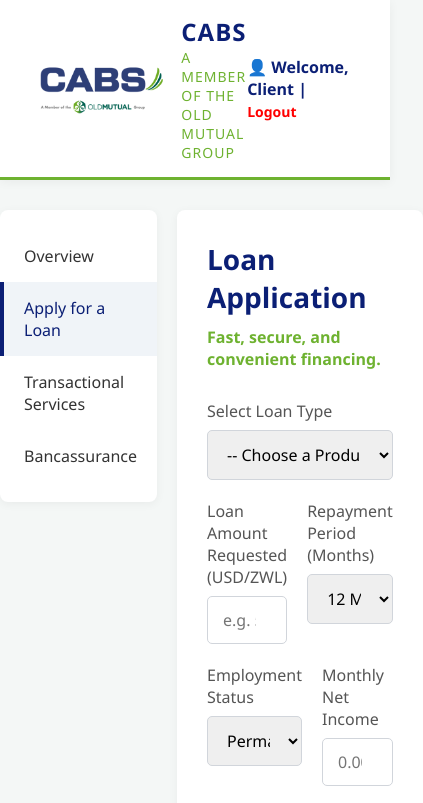
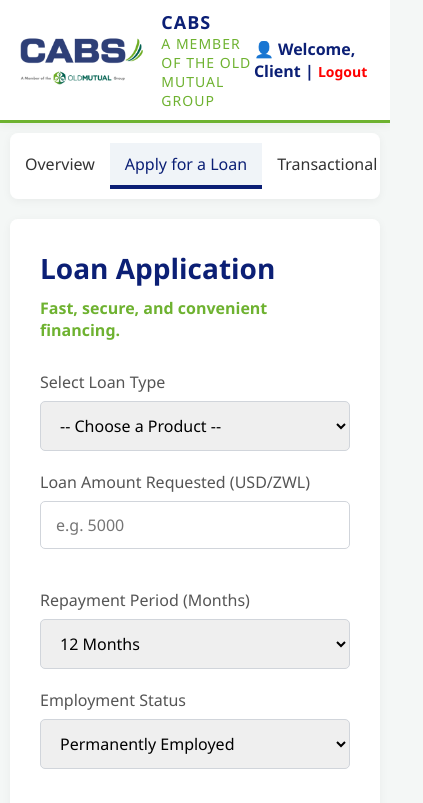
Before and after one commit to boyokip4-create/cabs, a plain HTML site: page index.html in a window 390 px wide. Shown: the top 803 px of the page, 423 px wide, since content can reach past the window. Drawn offline with Linux system fonts and the light colour scheme.

Commit message:
Add mobile responsiveness

```diff
--- a/index.html
+++ b/index.html
@@ -192,6 +192,44 @@
             grid-template-columns: 1fr 1fr;
             gap: 20px;
         }
+        /* Responsive Design */
+        @media (max-width: 768px) {
+            .container {
+                flex-direction: column;
+                margin: 10px;
+            }
+
+            .sidebar {
+                width: 100%;
+                display: flex;
+                overflow-x: auto;
+                padding: 10px 0;
+            }
+
+            .sidebar a {
+                border-left: none;
+                border-bottom: 4px solid transparent;
+                padding: 10px 15px;
+                white-space: nowrap;
+            }
+
+            .sidebar a.active {
+                border-left: none;
+                border-bottom: 4px solid var(--cabs-blue);
+            }
+
+            .navbar {
+                padding: 10px 20px;
+            }
+
+            .navbar .logo {
+                font-size: 18px;
+            }
+
+            .form-row {
+                grid-template-columns: 1fr;
+            }
+        }
     </style>
 </head>
 <body>
```
